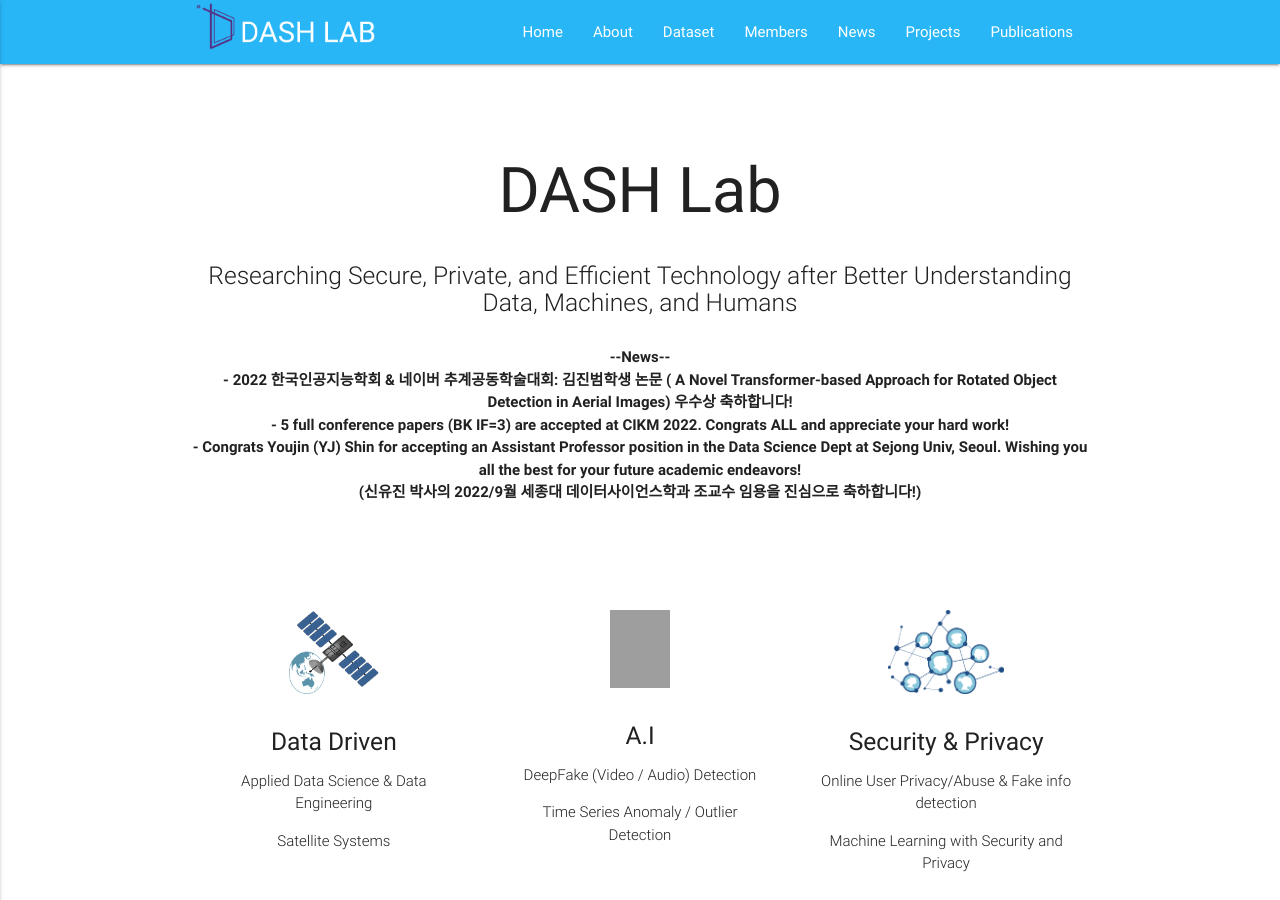
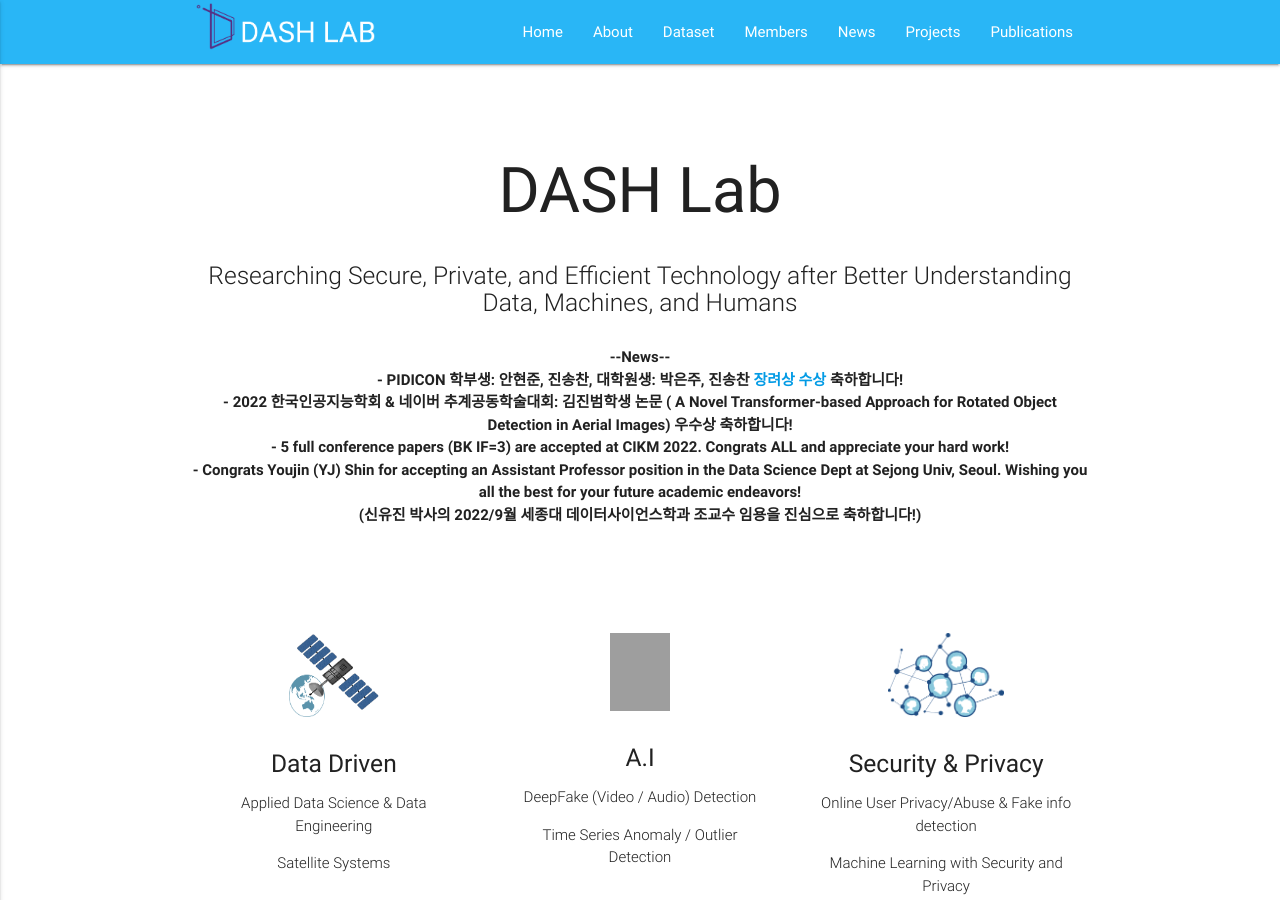
Before and after one commit to Yurim990507/DASH-Lab.github.io, a Jekyll site: the page built from index.md, in a window 1280 px wide and 900 px high. Built offline with Jekyll 4.4.1, drawn with Linux system fonts in a browser that asks for light colours; a script that is not in the unit is left out; comment, search, counter and statistics services are not loaded; grey boxes are pictures that could not be loaded.

Commit message:
Update home.html

```diff
--- a/_layouts/home.html
+++ b/_layouts/home.html
@@ -12,6 +12,7 @@ layout: default
 
       <div class="row center">
         <h7 class="header col s12 light"> <b> --News-- </b></h7>
+        <h7 class="header col s12 light"> <b> - PIDICON 학부생: 안현준, 진송찬, 대학원생: 박은주, 진송찬 <a href="https://cs.skku.edu/ko/edures/education/view/6957">장려상 수상</a> 축하합니다!   </b></h7>
         <h7 class="header col s12 light"> <b> - 2022 한국인공지능학회 & 네이버 추계공동학술대회: 김진범학생 논문 ( A Novel Transformer-based Approach for Rotated Object Detection in Aerial Images) 우수상 축하합니다!   </b></h7>
         <h7 class="header col s12 light"> <b> - 5 full conference papers (BK IF=3) are accepted at CIKM 2022. Congrats ALL and appreciate your hard work! </b></h7>
         <h7 class="header col s12 light"> <b> - Congrats Youjin (YJ) Shin for accepting an Assistant Professor position in the Data Science Dept at Sejong Univ, Seoul. Wishing you all the best for your future academic endeavors!  </b></h7>
```
